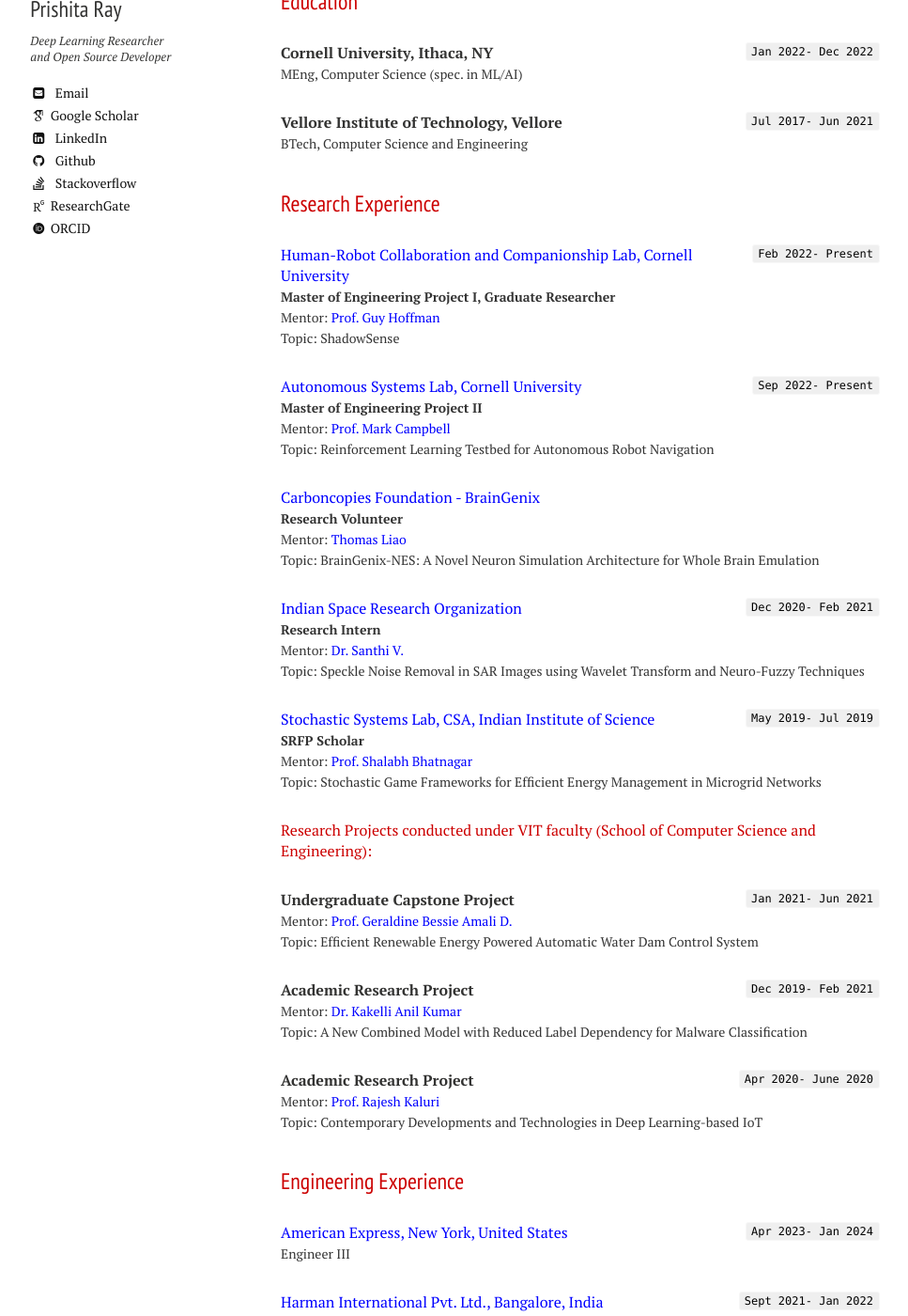
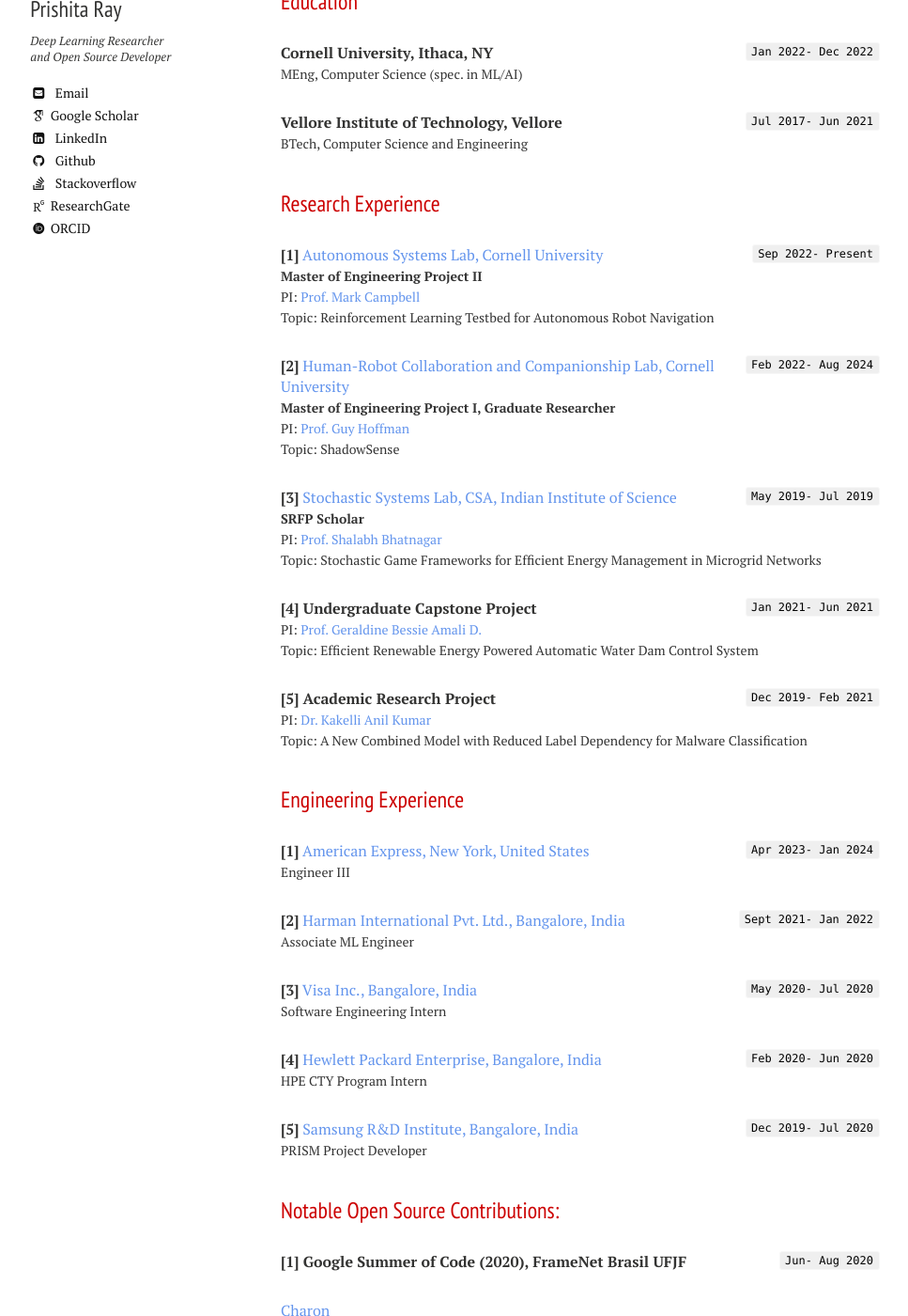
Before and after one commit to PRISHIta123/PRISHIta123.github.io, a Jekyll site: the page built from experience.md, in a window 1280 px wide and 1400 px high, scrolled down 334 px. Shown: the whole window at 94% size, without its empty margins (21-988 px from the left). Built offline with Jekyll 4.4.1, drawn with Linux system fonts in a browser that asks for light colours; nearby versions of some CDN libraries; some web fonts are replaced; some of the changed text lies outside the part shown.

Commit message:
Update experience.md

```diff
--- a/experience.md
+++ b/experience.md
@@ -21,96 +21,74 @@
 
 ## Research Experience
 
-`Feb 2022- Present`
-<p><a href="https://hrc2.io/" style="color: blue">Human-Robot Collaboration and Companionship Lab, Cornell University</a>
+`Sep 2022- Present`
+<p><b>[1]</b> <a href="http://cornell-asl.org/main/index.html" style="color: cornflowerblue">Autonomous Systems Lab, Cornell University</a>
+<br><a style="font-size: 14px;"><b>Master of Engineering Project II</b></a>
+<br><a style="font-size: 14px;">PI: </a><a href="https://campbell.mae.cornell.edu/mark-campbell/" style="color: cornflowerblue;font-size: 14px;">Prof. Mark Campbell</a>
+<br><a style="font-size: 14px;">Topic: Reinforcement Learning Testbed for Autonomous Robot Navigation</a></p>
+
+`Feb 2022- Aug 2024`
+<p><b>[2]</b> <a href="https://hrc2.io/" style="color: cornflowerblue">Human-Robot Collaboration and Companionship Lab, Cornell University</a>
 <br><a style="font-size: 14px;"><b>Master of Engineering Project I, Graduate Researcher</b></a>
-<br><a style="font-size: 14px;">Mentor: </a><a href="https://hrc2.io/people/guy-hoffman" style="color: blue;font-size: 14px;">Prof. Guy Hoffman</a>
+<br><a style="font-size: 14px;">PI: </a><a href="https://hrc2.io/people/guy-hoffman" style="color: cornflowerblue;font-size: 14px;">Prof. Guy Hoffman</a>
 <br><a style="font-size: 14px;">Topic: ShadowSense</a></p>
 
-`Sep 2022- Present`
-<p><a href="http://cornell-asl.org/main/index.html" style="color: blue">Autonomous Systems Lab, Cornell University</a>
-<br><a style="font-size: 14px;"><b>Master of Engineering Project II</b></a>
-<br><a style="font-size: 14px;">Mentor: </a><a href="https://campbell.mae.cornell.edu/mark-campbell/" style="color: blue;font-size: 14px;">Prof. Mark Campbell</a>
-<br><a style="font-size: 14px;">Topic: Reinforcement Learning Testbed for Autonomous Robot Navigation</a></p>
-
-<p><a href="https://braingenix.org/" style="color: blue">Carboncopies Foundation - BrainGenix</a>
-<br><a style="font-size: 14px;"><b>Research Volunteer</b></a>
-<br><a style="font-size: 14px;">Mentor: </a><a href="https://carboncopies.org/team-member/thomas-liao/" style="color: blue;font-size: 14px;">Thomas Liao</a>
-<br><a style="font-size: 14px;">Topic: BrainGenix-NES: A Novel Neuron Simulation Architecture for Whole Brain Emulation</a></p>
-
-`Dec 2020- Feb 2021`
-<p><a href="https://www.isro.gov.in/" style="color: blue">Indian Space Research Organization</a>
-<br><a style="font-size: 14px;"><b>Research Intern</b></a>
-<br><a style="font-size: 14px;">Mentor: </a><a href="https://research.vit.ac.in/researcher/santhi-v" style="color: blue;font-size: 14px;">Dr. Santhi V.</a>
-<br><a style="font-size: 14px;">Topic: Speckle Noise Removal in SAR Images using Wavelet Transform and Neuro-Fuzzy Techniques</a></p>
-
 `May 2019- Jul 2019`
-<p><a href="https://www.csa.iisc.ac.in" style="color: blue">Stochastic Systems Lab, CSA, Indian Institute of Science</a>
+<p><b>[3]</b> <a href="https://www.csa.iisc.ac.in" style="color: cornflowerblue">Stochastic Systems Lab, CSA, Indian Institute of Science</a>
 <br><a style="font-size: 14px;"><b>SRFP Scholar</b></a>
-<br><a style="font-size: 14px;">Mentor: </a><a href="https://www.csa.iisc.ac.in/~shalabh/" style="color: blue;font-size: 14px;">Prof. Shalabh Bhatnagar</a>
+<br><a style="font-size: 14px;">PI: </a><a href="https://www.csa.iisc.ac.in/~shalabh/" style="color: cornflowerblue;font-size: 14px;">Prof. Shalabh Bhatnagar</a>
 <br><a style="font-size: 14px;">Topic: Stochastic Game Frameworks for Efficient Energy Management in Microgrid Networks</a></p>
 
-<p style="color: #CC0000"> Research Projects conducted under VIT faculty (School of Computer Science and Engineering):</p>
-
 `Jan 2021- Jun 2021`
-<p><b>Undergraduate Capstone Project</b>
-<br><a style="font-size: 14px;">Mentor: </a><a href="https://research.vit.ac.in/researcher/geraldine-bessie-amali-d" style="color: blue;font-size: 14px;">Prof. Geraldine Bessie Amali D.</a>
+<p><b>[4] Undergraduate Capstone Project</b>
+<br><a style="font-size: 14px;">PI: </a><a href="https://research.vit.ac.in/researcher/geraldine-bessie-amali-d" style="color: cornflowerblue;font-size: 14px;">Prof. Geraldine Bessie Amali D.</a>
 <br><a style="font-size: 14px;">Topic: Efficient Renewable Energy Powered Automatic Water Dam Control System</a></p>
 
 `Dec 2019- Feb 2021`
-<p><b>Academic Research Project</b>
-<br><a style="font-size: 14px;">Mentor: </a><a href="https://research.vit.ac.in/researcher/kakelli-anil-kumar" style="color: blue;font-size: 14px;">Dr. Kakelli Anil Kumar</a>
+<p><b>[5] Academic Research Project</b>
+<br><a style="font-size: 14px;">PI: </a><a href="https://research.vit.ac.in/researcher/kakelli-anil-kumar" style="color: cornflowerblue;font-size: 14px;">Dr. Kakelli Anil Kumar</a>
 <br><a style="font-size: 14px;">Topic: A New Combined Model with Reduced Label Dependency for Malware Classification</a></p>
 
-`Apr 2020- June 2020`
-<p><b>Academic Research Project</b>
-<br><a style="font-size: 14px;">Mentor: </a><a href="https://research.vit.ac.in/researcher/rajesh-kaluri" style="color: blue;font-size: 14px;">Prof. Rajesh Kaluri</a>
-<br><a style="font-size: 14px;">Topic: Contemporary Developments and Technologies in Deep Learning-based IoT</a></p>
 
 ## Engineering Experience
 
 `Apr 2023- Jan 2024`
-<p><a href="https://www.americanexpress.com/" style="color: blue">American Express, New York, United States</a>
+<p><b>[1]</b> <a href="https://www.americanexpress.com/" style="color: cornflowerblue">American Express, New York, United States</a>
 <br><a style="font-size: 14px;">Engineer III</a></p>
 
 `Sept 2021- Jan 2022`
-<p><a href="https://www.harman.com/India/innovation" style="color: blue">Harman International Pvt. Ltd., Bangalore, India</a>
+<p><b>[2]</b> <a href="https://www.harman.com/India/innovation" style="color: cornflowerblue">Harman International Pvt. Ltd., Bangalore, India</a>
 <br><a style="font-size: 14px;">Associate ML Engineer</a></p>
 
 `May 2020- Jul 2020`
-<p><a href="https://www.visa.co.in" style="color: blue">Visa Inc., Bangalore, India</a>
+<p><b>[3]</b> <a href="https://www.visa.co.in" style="color: cornflowerblue">Visa Inc., Bangalore, India</a>
 <br><a style="font-size: 14px;">Software Engineering Intern</a></p>
 
 `Feb 2020- Jun 2020`
-<p><a href="https://www.hpe.com/in/en/home.html" style="color: blue">Hewlett Packard Enterprise, Bangalore, India</a>
+<p><b>[4]</b> <a href="https://www.hpe.com/in/en/home.html" style="color: cornflowerblue">Hewlett Packard Enterprise, Bangalore, India</a>
 <br><a style="font-size: 14px;">HPE CTY Program Intern</a></p>
 
 `Dec 2019- Jul 2020`
-<p><a href="https://research.samsung.com/sri-b" style="color: blue">Samsung R&D Institute, Bangalore, India</a>
+<p><b>[5]</b> <a href="https://research.samsung.com/sri-b" style="color: cornflowerblue">Samsung R&D Institute, Bangalore, India</a>
 <br><a style="font-size: 14px;">PRISM Project Developer</a></p>
 
 
 ## Notable Open Source Contributions:
 
 `Jun- Aug 2020`
-<b>Google Summer of Code (2020), FrameNet Brasil UFJF</b>
-<p><a href="https://github.com/FrameNetBrasil/charon_gsoc2020" style="color: blue">Charon</a>
+<b>[1] Google Summer of Code (2020), FrameNet Brasil UFJF</b>
+<p><a href="https://github.com/FrameNetBrasil/charon_gsoc2020" style="color: cornflowerblue">Charon</a>
 <br><a style="font-size: 14px;">Charon is a preprocessing and reporting Module for the FNBr Webtool developed during GSoC. It serves as a tool for preprocessing text and image data in videos for multimodal annotation.</a></p>
 
-<p><a href="https://github.com/carboncopies/BrainGenix-NES" style="color: blue">BrainGenix-NES</a>
+<b>[2] Research Volunteer, Carboncopies Foundation</b>
+<p> <a href="https://github.com/carboncopies/BrainGenix-NES" style="color: cornflowerblue">BrainGenix-NES</a>
 <br><a style="font-size: 14px;">BrainGenix-NES or NES is the Neuron Emulation System division of the BrainGenix department at Carboncopies. NES is a distributed biological neuron simulator designed for the emulation of human minds.</a></p>
-
-<p><a href="https://github.com/carboncopies/BrainGenix-STS" style="color: blue">BrainGenix-STS</a>
-<br><a style="font-size: 14px;">BrainGenix-STS or simply STS is the Scan Translation System division of the BrainGenix Department. The main goal of STS is the functional translation of architectural data from scans of brain tissue and the to-be-developed generic working model of the human brain.</a></p>
 
 
 ## Service:
 
-<!-- <p><b>NES Division Lead: </b><a href="https://braingenix.org/divisions/nes/" style="color: blue">BrainGenix, Carboncopies Foundation (2022)</a>
-<br><a style="font-size: 14px;">Serving as the lead of the Neuron Emulation System division at BrainGenix.</a></p> -->
-
-<p><b>Peer Reviewer: </b><a href="https://www.ro-man2024.org/" style="color: blue">IEEE International Conference on Robot and Human Interactive Communication (RO-MAN 2024)</a>
+<p><b> [1] Peer Reviewer: </b><a href="https://www.ro-man2024.org/" style="color: cornflowerblue">IEEE International Conference on Robot and Human Interactive Communication (RO-MAN 2024)</a>
 </p>
 
-<p><b>Peer Reviewer: </b><a href="https://www.springer.com/journal/10922" style="color: blue">Journal of Network and Systems Management (2020)</a>
+<p><b> [2] Peer Reviewer: </b><a href="https://www.springer.com/journal/10922" style="color: cornflowerblue">Journal of Network and Systems Management (2020)</a>
 <br><a style="font-size: 14px;">Served as a reviewer in their special issue for Cybersecurity management in the era of AI.</a></p>
```
